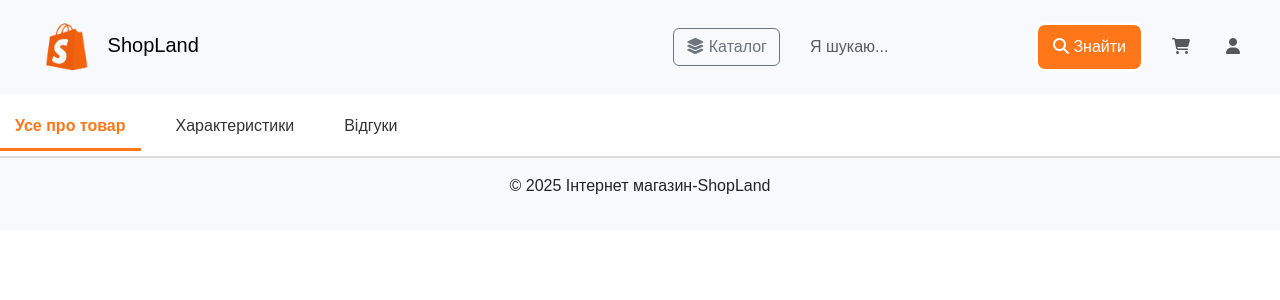
After one commit to maks9856/Online-Shop-pet-project-, a Django app: a page that uses ShopLand/products/templates/products/_product_menu.html in a window 1280 px wide. The commit adds this page. Shown: the top 300 px of the page. Run offline with Django 5.2, Linux system fonts and the light colour scheme; tables that the repository leaves empty hold one stand-in row (values such as "Sample post"); parts of the project's set-up code (start-up, migrations or seed data) failed here and were passed over.

Commit message:
pages for viewing product information have been added

```diff
--- a/ShopLand/products/static/css/style.css
+++ b/ShopLand/products/static/css/style.css
@@ -267,6 +267,7 @@ main {
     overflow: hidden;
     background: #fff;
     transition: transform 0.3s ease, box-shadow 0.3s ease;
+    width: 260px;
 }
 
 .product-card:hover {
@@ -274,10 +275,19 @@ main {
     box-shadow: 0 6px 12px rgba(0, 0, 0, 0.15);
 }
 
+.product-card a {
+    text-decoration: none;
+    color: #21201e;
+    display: flex;
+    flex-direction: column;
+    align-items: center;
+    width: 100%;
+}
+
 .product-card img {
-    width: 300px;
-    height: 200px;
-    object-fit: contain;
+    width: 100%;
+    height: 180px;
+    object-fit: cover;
     display: block;
     border-radius: 8px;
 }
@@ -289,7 +299,7 @@ main {
     white-space: nowrap;
     overflow: hidden;
     text-overflow: ellipsis;
-    max-width: 100%;
+    max-width: 90%;
 }
 
 .product-card p {
@@ -311,13 +321,59 @@ main {
     padding: 10px 15px;
     border-radius: 6px;
     cursor: pointer;
-    transition: background 0.3s;
+    transition: background 0.3s, transform 0.2s;
+    font-size: 14px;
+    width: 100%;
+    margin-top: auto;
 }
 
 .product-card button:hover {
     background: #c62839;
+    transform: scale(1.05);
 }
 
+
+.product_detail_navigetion {
+    border-bottom: 2px solid #ddd;
+    padding-bottom: 5px;
+    position: sticky;
+    top: 94px;
+    z-index: 1000;
+    background: white;
+    padding-top: 10px;
+}
+
+
+.product_detail_navigetion ul {
+    list-style: none;
+    display: flex;
+    gap: 20px;
+    padding: 0;
+    margin: 0;
+}
+
+.product_detail_navigetion li {
+    position: relative;
+}
+
+.product_detail_navigetion a {
+    text-decoration: none;
+    color: #333;
+    font-size: 16px;
+    padding: 10px 15px;
+    display: block;
+}
+
+.product_detail_navigetion a:hover {
+    color: #ff7718;
+}
+
+.product_detail_navigetion a.active,
+.product_detail_navigetion a[aria-current="page"] {
+    border-bottom: 3px solid #ff7718;
+    font-weight: bold;
+    color: #ff7718;
+}
 
 
 
--- /dev/null
+++ b/ShopLand/products/templates/products/_filter_sidebar.html
@@ -0,0 +1,3 @@
+<aside>
+
+</aside>
--- /dev/null
+++ b/ShopLand/products/templates/products/_product_menu.html
@@ -0,0 +1,23 @@
+<div class="product_detail_navigetion">
+    <ul>
+        <li>
+            <a href="{% url 'product_details_main' product.slug %}"
+            class="{% if '/product_details/' in request.path and '/characteristic' not in request.path and '/reviews' not in request.path %}active{% endif %}">
+                Усе про товар
+            </a>
+        </li>
+
+        <li>
+            <a href="{% url 'product_details_characteristic' product.slug %}"
+            class="{% if '/product_details/' in request.path and '/characteristic' in request.path %}active{% endif %}">
+                Характеристики
+            </a>
+        </li>
+        <li>
+            <a href="{% url 'product_details_reviews' product.slug %}"
+            class="{% if '/product_details/' in request.path and '/reviews' in request.path %} active {% endif %}">
+                Відгуки
+            </a>
+        </li>
+    </ul>
+</div>
--- /dev/null
+++ b/ShopLand/products/templates/products/product_details_main.html
@@ -0,0 +1,7 @@
+{% extends 'products/base.html' %}
+{% block title %}ShopLand-{{product.name}}{% endblock title %}
+{% block content %}
+{% include 'products/_product_menu.html' %}
+
+
+{% endblock content %}
--- a/ShopLand/products/urls.py
+++ b/ShopLand/products/urls.py
@@ -4,5 +4,9 @@ from . import views
 urlpatterns = [
     path('',views.products_list,name='home'),
     path('category/<slug:slug>/',views.category_detail,name='category_detail'),
-    path('product/<slug:slug>/',views.product_category,name='products_category'),
+    path('products_list/<slug:slug>/',views.product_category,name='products_category'),
+    path('product_details/<slug:slug>/',views.product_details_main,name='product_details_main'),
+    path('product_details/<slug:slug>/characteristic',views.product_details_characteristic,name='product_details_characteristic'),
+    path('product_details/<slug:slug>/reviews',views.product_details_reviews,name='product_details_reviews')
+
 ]
--- a/ShopLand/products/views.py
+++ b/ShopLand/products/views.py
@@ -32,6 +32,7 @@ def get_category_tree(parent=None):
         }
         for category in categories
     ]
+
 def product_category(request, slug):
     category = get_object_or_404(Category, slug=slug)
     category_tree = get_category_tree()
@@ -46,3 +47,31 @@ def product_category(request, slug):
     }
 
     return render(request, 'products/products_category.html', context=context)
+
+def product_details_main(request,slug):
+    product=get_object_or_404(Product,slug=slug)
+    category_tree = get_category_tree()
+    context = {
+        'category_tree': category_tree,
+        'product': product,
+    }
+    return render(request, 'products/product_details_main.html',context=context)
+
+
+def product_details_characteristic(request,slug):
+    product=get_object_or_404(Product,slug=slug)
+    category_tree = get_category_tree()
+    context = {
+        'category_tree': category_tree,
+        'product': product,
+    }
+    return render(request, 'products/product_details_characteristic.html',context=context)
+
+def product_details_reviews(request,slug):
+    product=get_object_or_404(Product,slug=slug)
+    category_tree = get_category_tree()
+    context = {
+        'category_tree': category_tree,
+        'product': product,
+    }
+    return render(request, 'products/product_details_reviews.html',context=context)
```
Also changed, not shown: ShopLand/products/templates/products/product_details_characteristic.html (added, +7 -0 lines), ShopLand/products/templates/products/product_details_reviews.html (added, +7 -0 lines), ShopLand/products/templates/products/products_category.html (+6 -4 lines).
